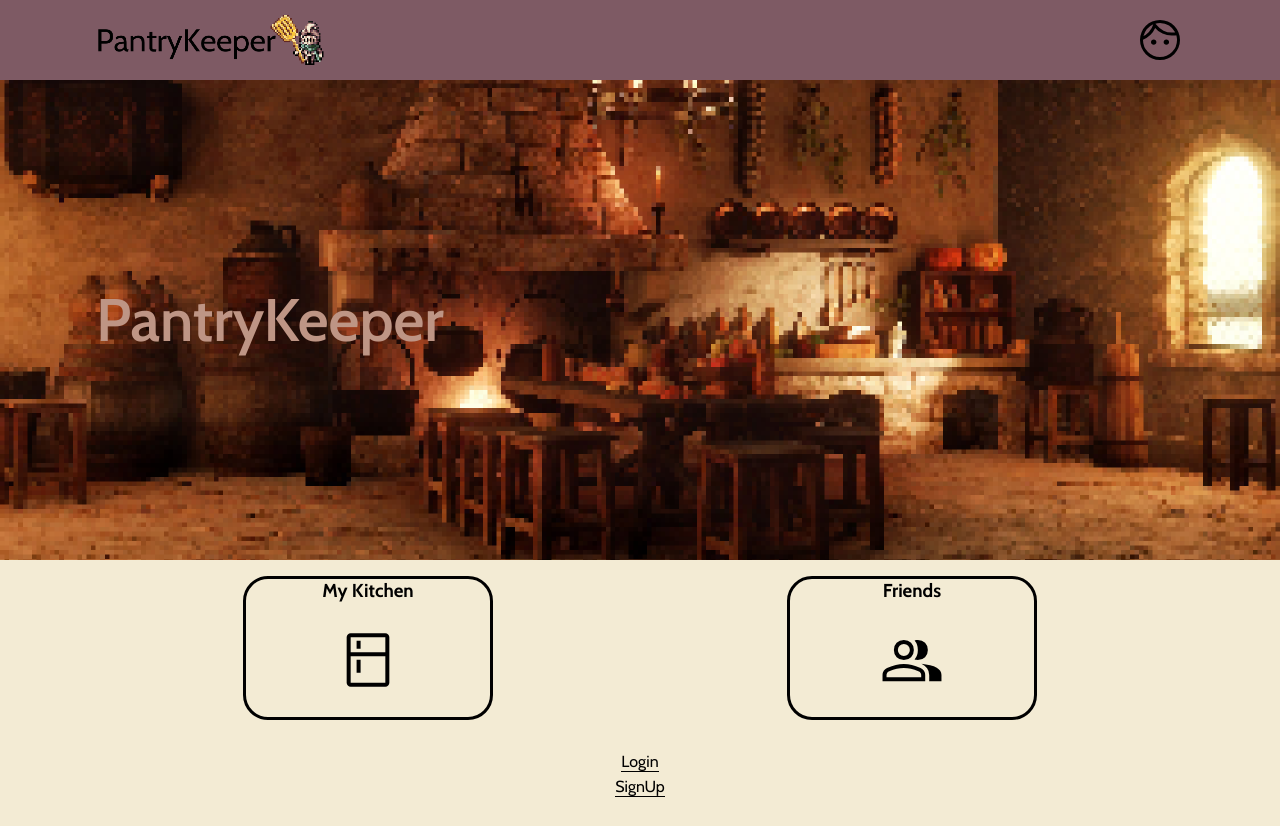
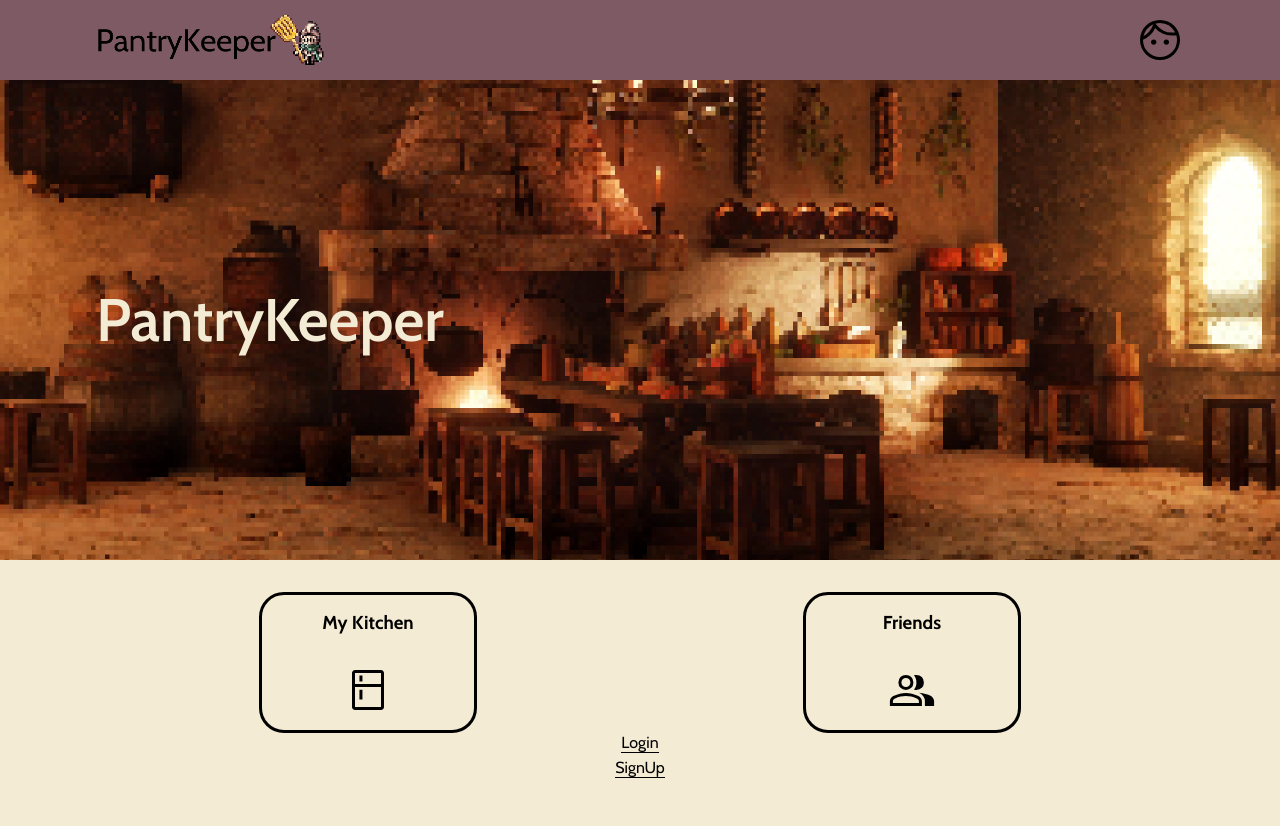
Before and after one commit to aliv314/pantrykeeper, a React (Create React App) app in the folder client/: page / in a window 1280 px wide. Built offline with nearby package versions, Linux system fonts and the light colour scheme; no server answers.

Commit message:
FIXED CARDS LET'S GOOO

```diff
--- a/client/src/components/Cards/HomeCard/HomeCard.scss
+++ b/client/src/components/Cards/HomeCard/HomeCard.scss
@@ -4,11 +4,12 @@
 
 .home-card{
     @include card-container;
-
+    padding: 1rem;
     &__text{
         margin-right: auto;
         @include display-tablet{
-            margin: 0
+            margin: auto;
+            margin-bottom: 2rem;
         }
     }
     &__icon{
--- a/client/src/components/Cards/ItemCard/ItemCard.scss
+++ b/client/src/components/Cards/ItemCard/ItemCard.scss
@@ -4,23 +4,47 @@
 
 .item-card{
     @include card-container;
+
     &__body{
         display: flex;
         margin-right: auto;
+        @include display-tablet{
+            width: 100%;
+            flex-direction: column;
+            justify-content: center;
+            align-items: center
+        }
     }
     &__title{
         @include font-label;
         width: 80%;
+        @include display-tablet{
+            width: fit-content;
+            margin-bottom: 2rem;
+        }
     }
     &__icon{
         display: none;
+        @include icon;
+        @include display-tablet{
+            display:initial;
+
+        }
     }
     &__buttons{
         display: flex;
+        @include display-tablet{
+            justify-content: space-around;
+            align-items: end;
+            width: 100%;
+        }
     }
     &__bt{
         @include icon;
         margin-left: 4px;
+        @include display-tablet{
+            margin: 0
+        }
     }
 
 
--- a/client/src/components/Cards/NewCard/NewCard.js
+++ b/client/src/components/Cards/NewCard/NewCard.js
@@ -9,9 +9,8 @@ const NewItemCard = (props) => {
             <div className='new-card__title'>
                 <h4> New {title} </h4>
             </div>
-            <div className='new-card__icon'>
-                <img src={plusCircle} alt={`Add new item to ${title}`}></img>
-            </div>
+            <img className='new-card__icon' src={plusCircle} alt={`Add new item to ${title}`}></img>
+
         </div>
     )
 }
--- a/client/src/components/Cards/NewCard/NewCard.scss
+++ b/client/src/components/Cards/NewCard/NewCard.scss
@@ -1,18 +1,21 @@
 @use '../../../styles/mixins' as *;
 @use '../../../styles/variables' as *;
+@use '../../../styles/typography' as *;
 
 .new-card{
     @include card-container;
 
     &__title{
+        @include font-label;
+
         display: flex;
-        justify-content: center;
         align-items: center;
         // border-bottom: 3px solid black;
         width: 100%;
         height: 40%;
     }
     &__icon{
+        @include icon;
         display: flex;
         justify-content: center;
         align-items: center;
--- a/client/src/pages/Home/Home.scss
+++ b/client/src/pages/Home/Home.scss
@@ -12,7 +12,7 @@
     background-repeat: no-repeat;
     background-position: center;
     @include padding-baseline;
-
+    @include margin-baseline;
     @include display-tablet{
         height: 50vh;
     }
@@ -21,7 +21,7 @@
     }
     &__title{
         @include font-header;
-        color: $rosy-brown;
+        color: $parchment;
     }
 }
 .home-body{
@@ -32,17 +32,22 @@
     height: 100%;
     @include margin-headline;
     @include padding-baseline;
+
     &__cards{
         display: flex;
         flex-direction: column;
         width: 100%;
+        @include card-list;
         @include display-tablet{
             flex-direction: row;
         }
     }
     &__card{
-        @include margin-baseline;
+        @include card-item;
+        padding: 0;
+        margin-bottom: 1.25rem;
         @include display-tablet{
+            height: auto;
             margin: auto auto;
         }
     }
--- a/client/src/styles/_mixins.scss
+++ b/client/src/styles/_mixins.scss
@@ -22,44 +22,36 @@
         flex-direction: row;
     }
 }
+// card-item
 @mixin card-item {
-    margin-right: 0.5rem;
-    margin-left: 0.5rem;
+    display: flex;
+    padding: 1rem;
+
     @include display-tablet(){
-        margin-right: 1rem;
-        margin-left: 1rem;
+        width: 33%;
     }
     @include display-desktop(){
-        margin-right: 1.5rem;
-        margin-left: 1.5rem;
+        width: 20%;
     }
 }
+// content
 @mixin card-container {
     height: 60px;
     width: 100%;
-    min-width: 250px;
     padding: 0 1rem;
+    border: 3px solid black;
     border-radius: 25px;
     display: flex;
     align-items: center;
-    border: 3px solid black;
-    @include margin-baseline();
     cursor: pointer;
 
     @include display-tablet(){
+
         display: flex;
         flex-direction: column;
-        align-items: center;
-        width: 120px;
-        height: 144px;
-        border-radius: 25px;
-        border: 3px solid black;
-        margin: auto;
-        margin-bottom: 1rem;
+        height: auto;
+        width: 100%;
 
-    }
-    @include display-tablet(){
-        margin-bottom: 2rem;
     }
 }
 
@@ -73,12 +65,12 @@
 
     width: 100%;
     height: 100%;
-
     background-color: rgba($color: #000000, $alpha: 0.5);
     display: flex;
     align-items: center;
     justify-content: center;
 }
+
 @mixin modal-child {
     width: 100%;
     height: 80%;
@@ -114,19 +106,24 @@
 // Vertical Space between elements
 @mixin margin-baseline {
     margin-bottom: 0.5rem;
+    @include display-tablet(){
+        margin-bottom: 1rem;
+    }
+    @include display-desktop(){
+        margin-bottom: 2rem;
+    }
 }
 
 //Components
 @mixin icon{
     width: 2rem;
     @include display-tablet(){
-        width: 4rem;
+        width: 3rem;
     }
 }
 @mixin input {
     width: 100%;
     border: 3px solid black;
-    background-color: lightcoral;
     height: 2.5rem;
     padding: 0.25rem;
     border-radius: 10px;
@@ -135,7 +132,6 @@
 @mixin buttons {
     border: 3px solid black;
     color: black;
-    background-color: lightgreen;
     height: 2rem;
     width: 100%;
     border-radius: 15px;
```
